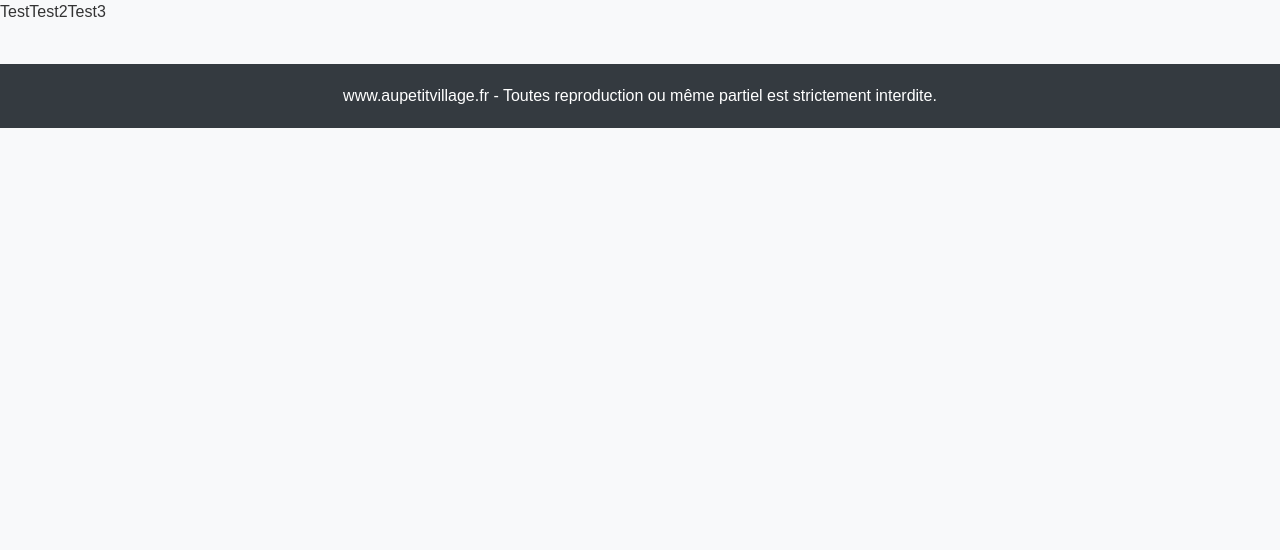
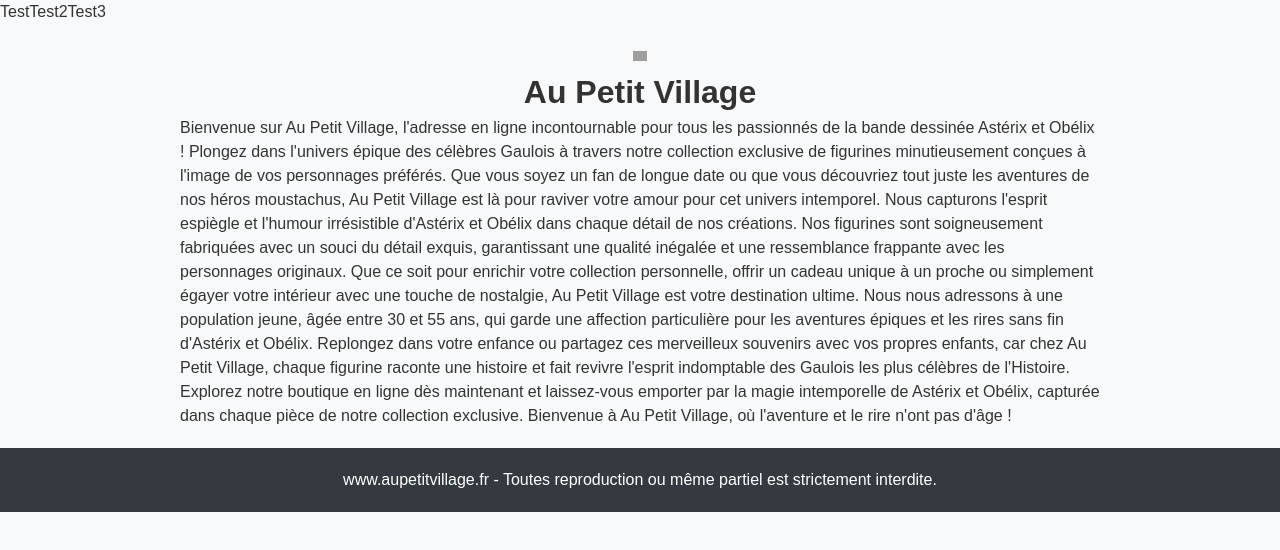
Before and after one commit to devlivepro/Au-petit-Village---Angular, an Angular app: page / in a window 1280 px wide. Shown: the top 550 px of the page. Built offline with nearby package versions, Linux system fonts and the light colour scheme; grey boxes are pictures that could not be loaded.

Commit message:
Updates app

```diff
--- a/src/app/app.component.html
+++ b/src/app/app.component.html
@@ -10,7 +10,39 @@
 <app-header></app-header>
 
 <main class="main">
-
+  <picture>
+    <img
+      src="assets/img/Logo_au petit village.jpg"
+      alt="Logo au petit village"
+      height="10px"
+    />
+  </picture>
+  <h1>Au Petit Village</h1>
+  <p>
+    Bienvenue sur Au Petit Village, l'adresse en ligne incontournable pour tous
+    les passionnés de la bande dessinée Astérix et Obélix ! Plongez dans
+    l'univers épique des célèbres Gaulois à travers notre collection exclusive
+    de figurines minutieusement conçues à l'image de vos personnages préférés.
+    Que vous soyez un fan de longue date ou que vous découvriez tout juste les
+    aventures de nos héros moustachus, Au Petit Village est là pour raviver
+    votre amour pour cet univers intemporel. Nous capturons l'esprit espiègle et
+    l'humour irrésistible d'Astérix et Obélix dans chaque détail de nos
+    créations. Nos figurines sont soigneusement fabriquées avec un souci du
+    détail exquis, garantissant une qualité inégalée et une ressemblance
+    frappante avec les personnages originaux. Que ce soit pour enrichir votre
+    collection personnelle, offrir un cadeau unique à un proche ou simplement
+    égayer votre intérieur avec une touche de nostalgie, Au Petit Village est
+    votre destination ultime. Nous nous adressons à une population jeune, âgée
+    entre 30 et 55 ans, qui garde une affection particulière pour les aventures
+    épiques et les rires sans fin d'Astérix et Obélix. Replongez dans votre
+    enfance ou partagez ces merveilleux souvenirs avec vos propres enfants, car
+    chez Au Petit Village, chaque figurine raconte une histoire et fait revivre
+    l'esprit indomptable des Gaulois les plus célèbres de l'Histoire. Explorez
+    notre boutique en ligne dès maintenant et laissez-vous emporter par la magie
+    intemporelle de Astérix et Obélix, capturée dans chaque pièce de notre
+    collection exclusive. Bienvenue à Au Petit Village, où l'aventure et le rire
+    n'ont pas d'âge !
+  </p>
 </main>
 
 <app-footer></app-footer>
@@ -23,5 +55,4 @@
 <!-- * * * * * * * * * * End of Placeholder  * * * * * * * * * * * * -->
 <!-- * * * * * * * * * * * * * * * * * * * * * * * * * * * * * * * * -->
 
-
-<router-outlet />
+<router-outlet><router-outlet /> </router-outlet>
```
